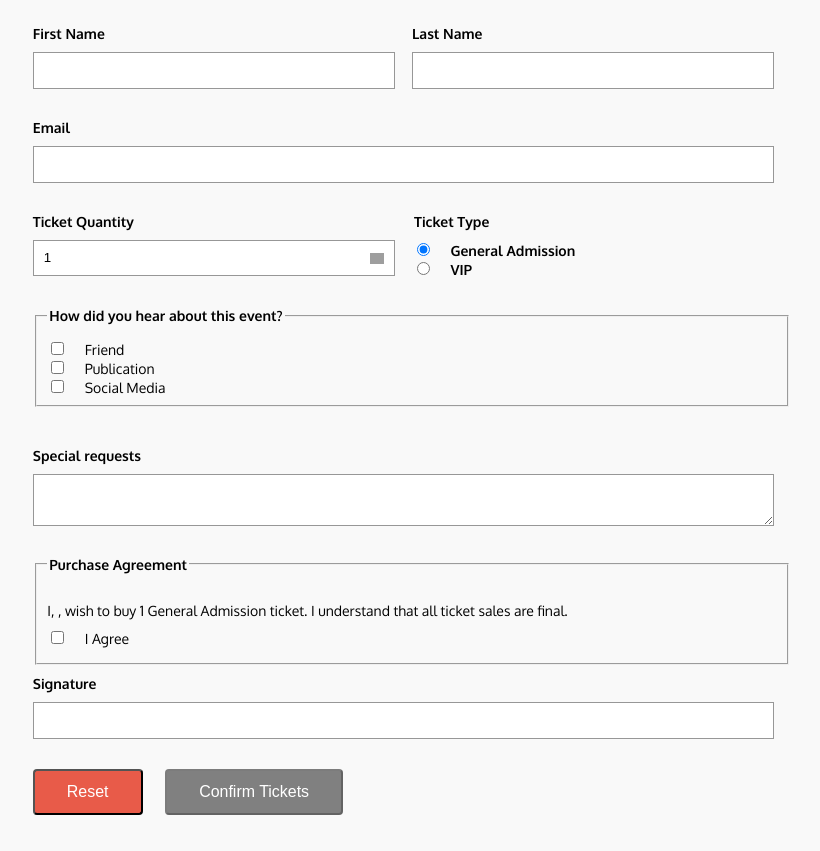
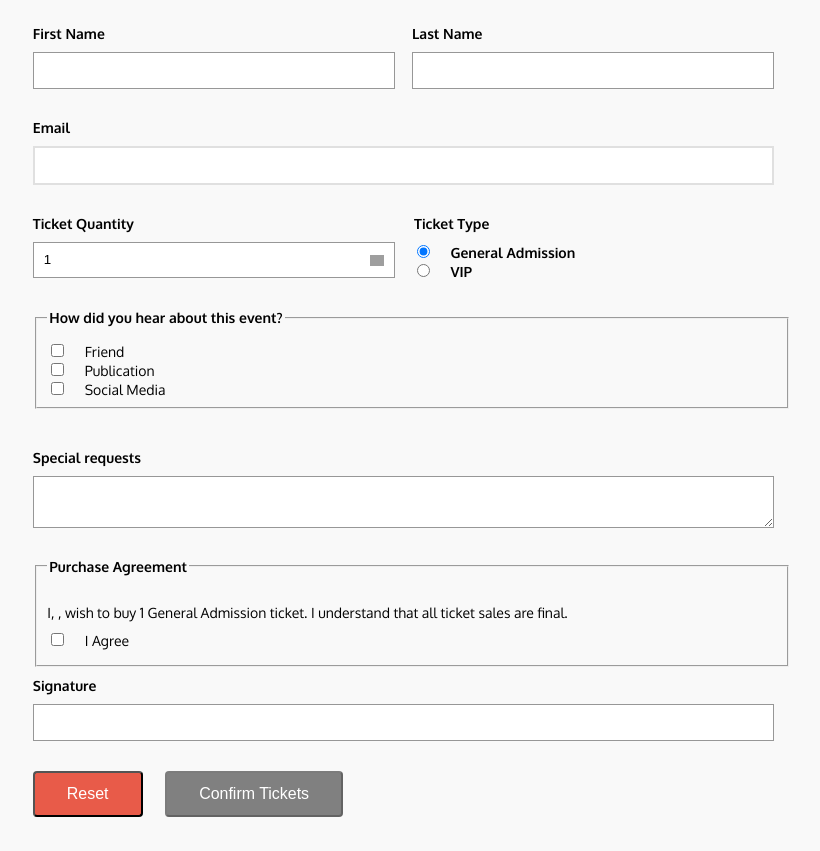
Before and after one commit to kenziehong/multimodules_phalcon, a PHP site: page /chapter03/views/show/index3.phtml in a window 1280 px wide. Shown: the part 309-1160 px from the top of the page, without its empty margins (228-1048 px from the left). Before the commit the page ends 1124 px from the top, so only its background shows below. Run offline with PHP 8.4, Linux system fonts and the light colour scheme; style sheets or scripts are compiled from the project's sources; some libraries are stand-ins or nearby versions; some web fonts are replaced; grey boxes are pictures that could not be loaded.

Commit message:
VUE - ticket form - multiple style objects

```diff
--- a/chapter03/views/show/index3.phtml
+++ b/chapter03/views/show/index3.phtml
@@ -32,7 +32,7 @@
       <div class="form-row">
         <div class="form-field">
           <label for="email">Email</label>
-          <input type="text" id="email" v-model.trim="email" />
+          <input type="text" id="email" v-model.trim="email" v-bind:style="[touchedEmailStyles, invalidEmailStyles]" />
         </div>
       </div>
       <div class="form-row">
--- a/resources/js/vue_ticket.js
+++ b/resources/js/vue_ticket.js
@@ -46,8 +46,11 @@
 
       return this.ticketQuantity + ' ' + readableTicketType + ' ' + ticketPluralization;
     },
+    emailIsValid: function() {
+      return this.email.includes('@');
+    },
     formIsValid: function() {
-      return this.firstName && this.lastName && this.email && this.purchaseAgreementSigned;
+      return this.firstName && this.lastName && this.emailIsValid && this.purchaseAgreementSigned;
     },
     submitButtonStyles: function() {
       if (this.formIsValid) {
@@ -59,6 +62,27 @@
         return {
           'background-color': 'gray',
           cursor: 'default'
+        }
+      }
+    },
+    touchedEmailStyles: function() {
+      if (this.email) {
+        return {
+          'border-color': '#bdbcbc',
+          'border-width': '2px'
+        }
+      } else {
+        return {
+          'border-color': '#e0e0e0',
+          'border-width': '2px'
+        }
+      }
+    },
+    invalidEmailStyles: function() {
+      if (this.email && !this.emailIsValid) {
+        return {
+          'background-color': '#ffeded',
+          'border-color': '#da5252'
         }
       }
     }
```
